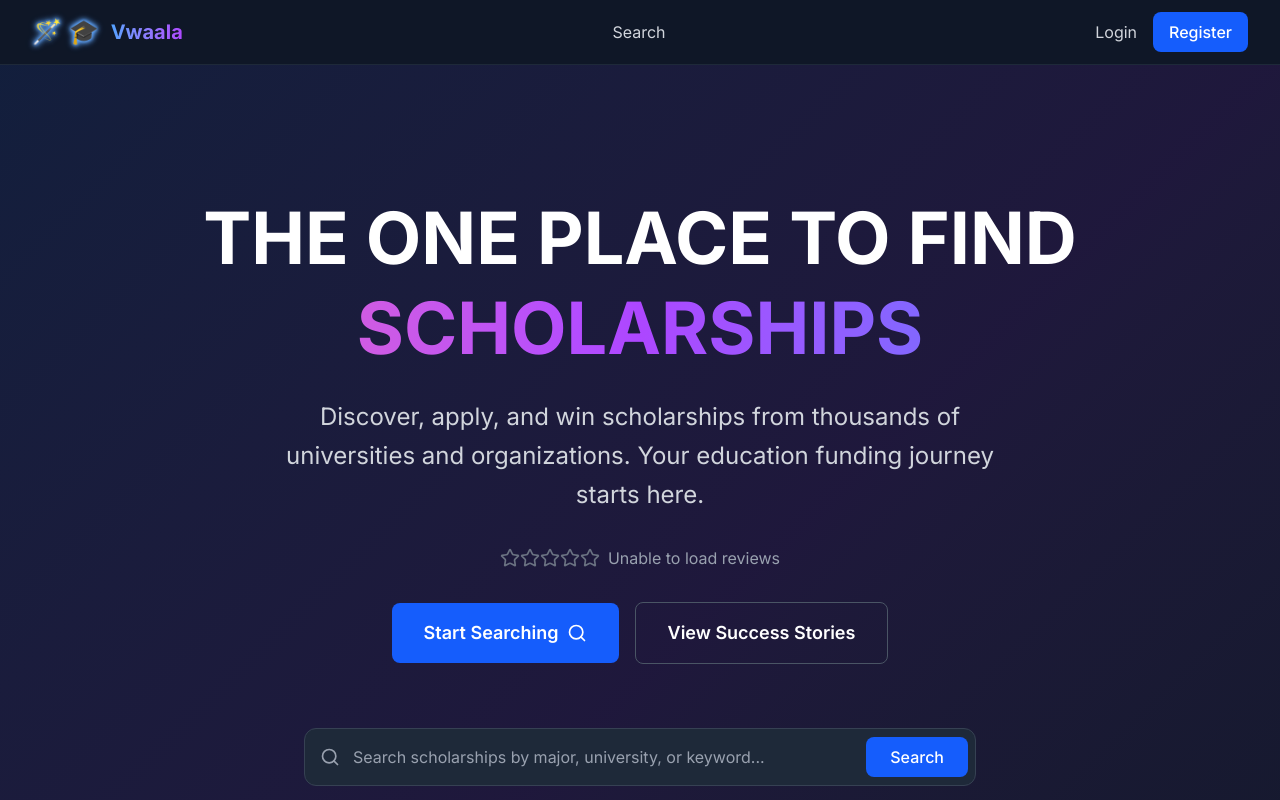
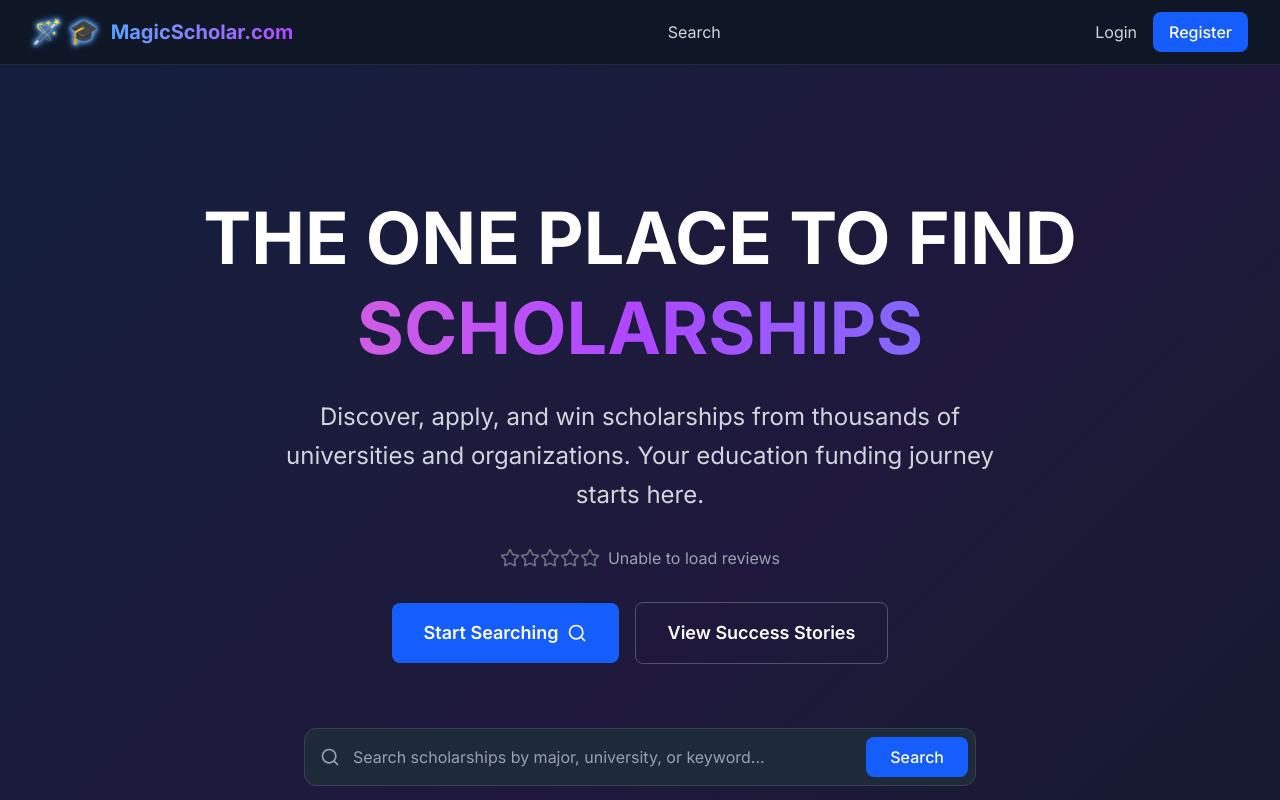
Before and after one commit to djahern-max/college_frontend, a Next.js app: page / in a window 1280 px wide. Shown: the top 800 px of the page. Built offline with nearby package versions, Linux system fonts and the light colour scheme; no server answers.

Commit message:
update api.ts

```diff
--- a/src/app/layout.tsx
+++ b/src/app/layout.tsx
@@ -8,7 +8,7 @@ import Layout from '@/components/Layout';
 const inter = Inter({ subsets: ['latin'] });
 
 export const metadata: Metadata = {
-  title: 'Vwaala - The One Place to Find Scholarships',
+  title: 'MagicScholar.com - The One Place to Find Scholarships',
   description: 'Discover, apply, and win scholarships from thousands of universities and organizations. Your education funding journey starts here.',
   keywords: 'scholarships, college funding, financial aid, education, universities, campus, student resources',
 };
--- a/src/components/Navigation.tsx
+++ b/src/components/Navigation.tsx
@@ -58,7 +58,7 @@ const Navigation: React.FC<NavigationProps> = ({ onOpenReviewModal, onOpenAuthMo
                             🪄 🎓
                         </div>
                         <span className="text-xl font-bold bg-gradient-to-r from-blue-400 to-purple-500 bg-clip-text text-transparent">
-                            Vwaala
+                            MagicScholar.com
                         </span>
                     </Link>
 
--- a/src/components/ReviewModal.tsx
+++ b/src/components/ReviewModal.tsx
@@ -159,8 +159,8 @@ const ReviewModal: React.FC<ReviewModalProps> = ({ isOpen, onClose, onReviewSubm
                     </h2>
                     <p className="text-gray-400">
                         {isEditing
-                            ? 'Update your review of Vwaala'
-                            : 'Help other students by rating Vwaala'
+                            ? 'Update your review of MagicScholar.com'
+                            : 'Help other students by rating MagicScholar.com'
                         }
                     </p>
                 </div>
@@ -249,7 +249,7 @@ const ReviewModal: React.FC<ReviewModalProps> = ({ isOpen, onClose, onReviewSubm
                                 <textarea
                                     value={comment}
                                     onChange={(e) => setComment(e.target.value)}
-                                    placeholder="Tell other students about your experience using Vwaala..."
+                                    placeholder="Tell other students about your experience using MagicScholar.com..."
                                     rows={4}
                                     maxLength={1000}
                                     className="w-full pl-10 pr-4 py-3 bg-gray-700 border border-gray-600 rounded-lg text-white placeholder-gray-400 focus:outline-none focus:border-blue-500 focus:ring-2 focus:ring-blue-500/20 resize-none"
--- a/src/lib/api.ts
+++ b/src/lib/api.ts
@@ -529,7 +529,7 @@ export const reviewAPI = {
         throw new Error('Reviews not implemented yet');
     },
 
-    async getAllReviews(skip = 0, limit = 100) {
+    async getAllReviews(skip = 0) {
         return []; // Return empty array for now
     },
 };
```
